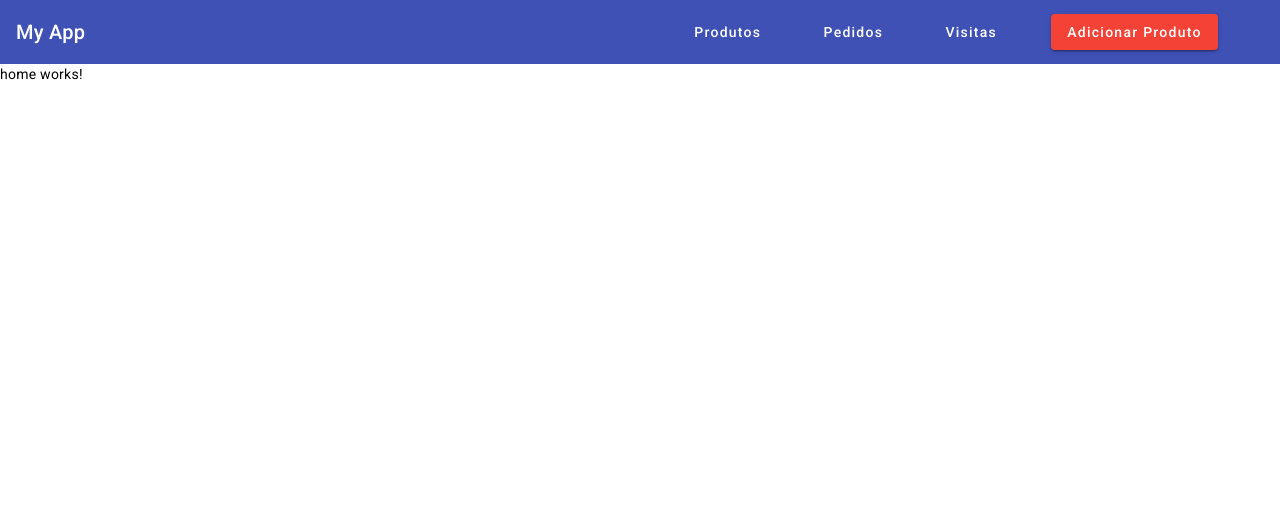
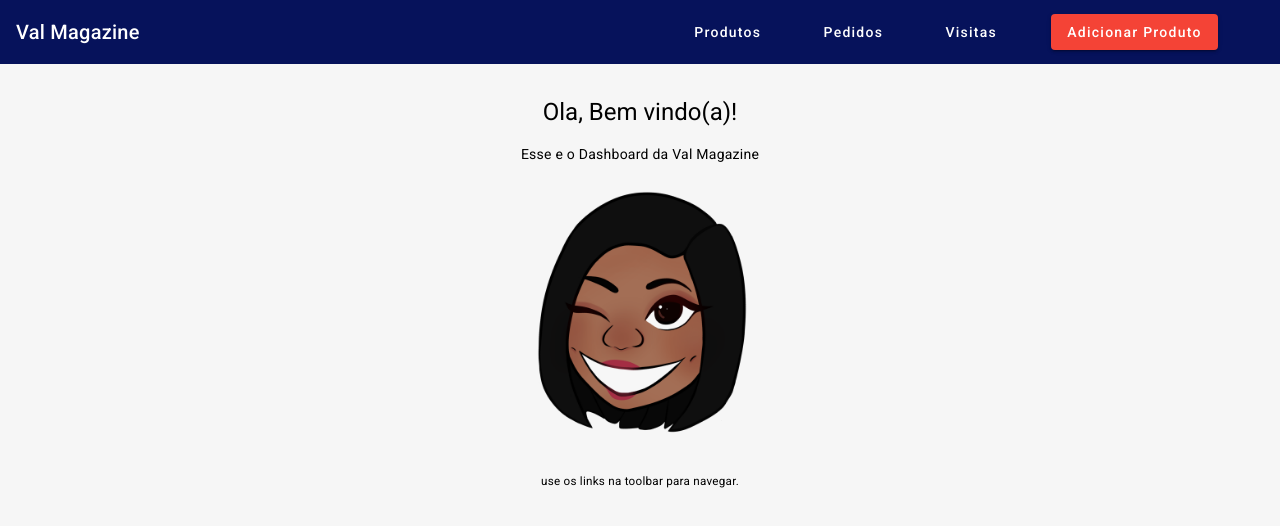
Before and after one commit to Sr-Van/admin-val-ecommerce, an Angular app: page / in a window 1280 px wide. Shown: the top 526 px of the page. Built offline with nearby package versions, Linux system fonts and the light colour scheme.

Commit message:
FEAT: home component & toolbar color

```diff
--- a/src/app/app-routing.module.ts
+++ b/src/app/app-routing.module.ts
@@ -11,7 +11,7 @@ const routes: Routes = [
   {path: 'pedidos', component: PedidosComponent},
   {path: 'visitas', component: VisitasComponent},
   {path: 'produtos', component: ProdutosComponent},
-  {path: 'add-produto', component: AddProdutoComponent}
+  {path: 'add', component: AddProdutoComponent}
 ];
 
 @NgModule({
--- a/src/app/components/header/header.component.css
+++ b/src/app/components/header/header.component.css
@@ -4,6 +4,7 @@
   align-items: center;
 
   position: relative;
+  background-color: #06125b !important;
 }
 
 .toolbar-links {
--- a/src/app/components/header/header.component.html
+++ b/src/app/components/header/header.component.html
@@ -1,13 +1,13 @@
 <mat-toolbar color="primary">
   <mat-toolbar-row class="toolbar">
-    <span>My App</span>
+    <span (click)="goRoute('')">Val Magazine</span>
     <span class="example-spacer"></span>
 
     <div class="toolbar-links">
-      <button mat-button>Produtos</button>
-      <button mat-button>Pedidos</button>
-      <button mat-button>Visitas</button>
-      <button mat-raised-button color="warn">Adicionar Produto</button>
+      <button mat-button (click)="goRoute(produtos)" data-id="produtos" #produtos>Produtos</button>
+      <button mat-button (click)="goRoute(pedidos)" data-id="pedidos" #pedidos>Pedidos</button>
+      <button mat-button (click)="goRoute(visitas)" data-id="visitas" #visitas>Visitas</button>
+      <button mat-raised-button color="warn" (click)="goRoute(add)" data-id="add" #add>Adicionar Produto</button>
     </div>
 
 
@@ -17,9 +17,9 @@
   </mat-toolbar-row>
 
   <mat-menu #menu="matMenu">
-    <button mat-menu-item>Produtos</button>
-    <button mat-menu-item>Pedidos</button>
-    <button mat-menu-item>Visitas</button>
-    <button mat-menu-item>Adicionar Produto</button>
+    <button mat-menu-item (click)="goRoute(produtos)">Produtos</button>
+    <button mat-menu-item (click)="goRoute(pedidos)">Pedidos</button>
+    <button mat-menu-item (click)="goRoute(visitas)">Visitas</button>
+    <button mat-menu-item (click)="goRoute(add)">Adicionar Produto</button>
   </mat-menu>
 </mat-toolbar>
--- a/src/app/components/header/header.component.ts
+++ b/src/app/components/header/header.component.ts
@@ -1,4 +1,5 @@
 import { Component } from '@angular/core';
+import { Router } from '@angular/router';
 
 
 @Component({
@@ -9,4 +10,15 @@ import { Component } from '@angular/core';
 })
 export class HeaderComponent {
 
+  constructor(private route: Router) {}
+
+  goRoute(event: any) {
+    if(event === '') {
+      this.route.navigate([`/`])
+      return
+    }
+    let rota = event._elementRef.nativeElement.dataset.id
+    this.route.navigate([`/${rota}`])
+  }
+
 }
--- a/src/app/components/home/home.component.css
+++ b/src/app/components/home/home.component.css
@@ -0,0 +1,9 @@
+img {
+  width: 50%;
+}
+
+@media(min-width: 768px) {
+  img {
+    width: 30%;
+  }
+}
--- a/src/app/components/home/home.component.html
+++ b/src/app/components/home/home.component.html
@@ -1 +1,6 @@
-<p>home works!</p>
+<div class="container" style="display: flex; flex-direction: column; justify-content: center; align-items: center; padding-top: 2rem;">
+  <h1>Ola, Bem vindo(a)!</h1>
+  <span>Esse e o Dashboard da Val Magazine</span>
+  <img src="../../../assets/images/logo (2).png" alt="logo val magazine" >
+  <small>use os links na toolbar para navegar.</small>
+</div>
--- a/src/styles.css
+++ b/src/styles.css
@@ -1,4 +1,9 @@
 /* You can add global styles to this file, and also import other style files */
 
 html, body { height: 100%; }
-body { margin: 0; font-family: Roboto, "Helvetica Neue", sans-serif; }
+body { margin: 0; font-family: Roboto, "Helvetica Neue", sans-serif; background-color: #f6f6f6 !important;}
+
+.container {
+  width: 80% !important;
+  margin: 0 auto;
+}
```
Also changed, not shown: src/app/app.module.ts (+4 -12 lines), src/app/components/components/components.module.ts (+20 -2 lines), src/assets/images/logo (2).png (added).
